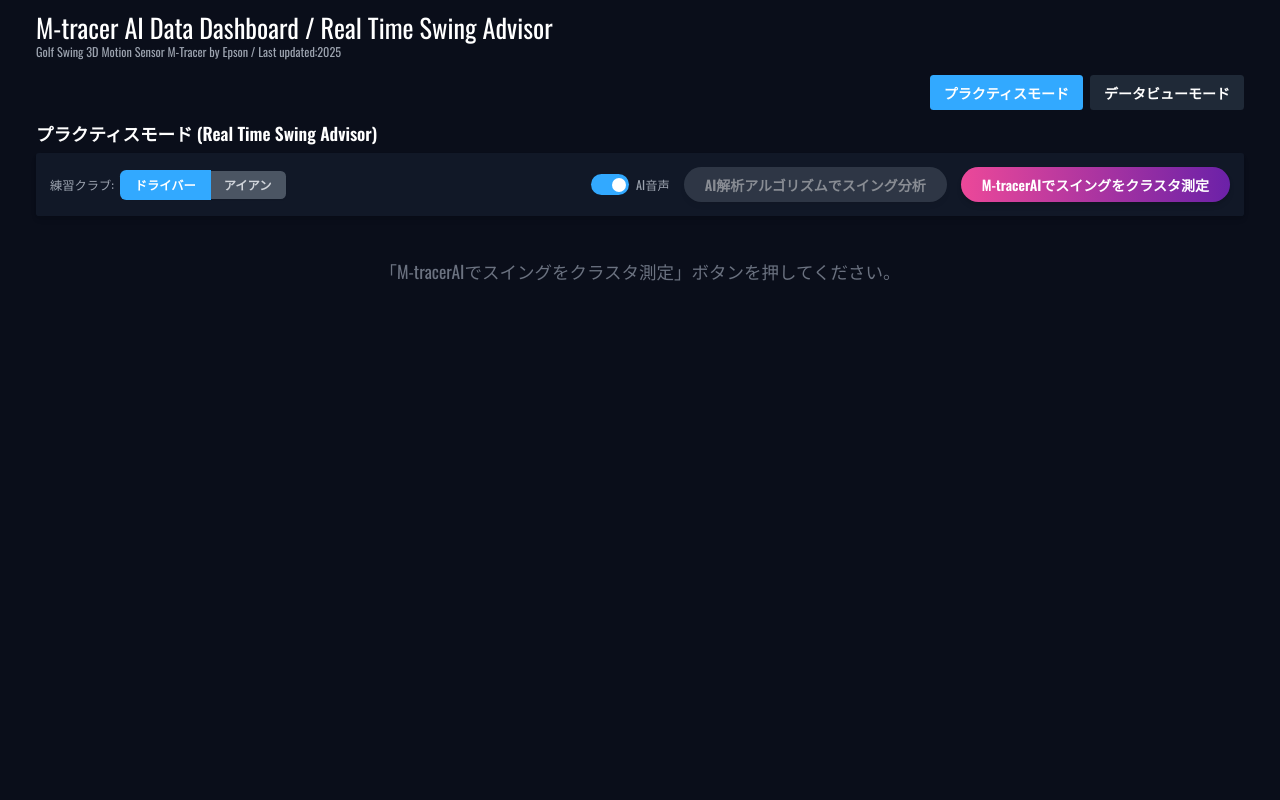
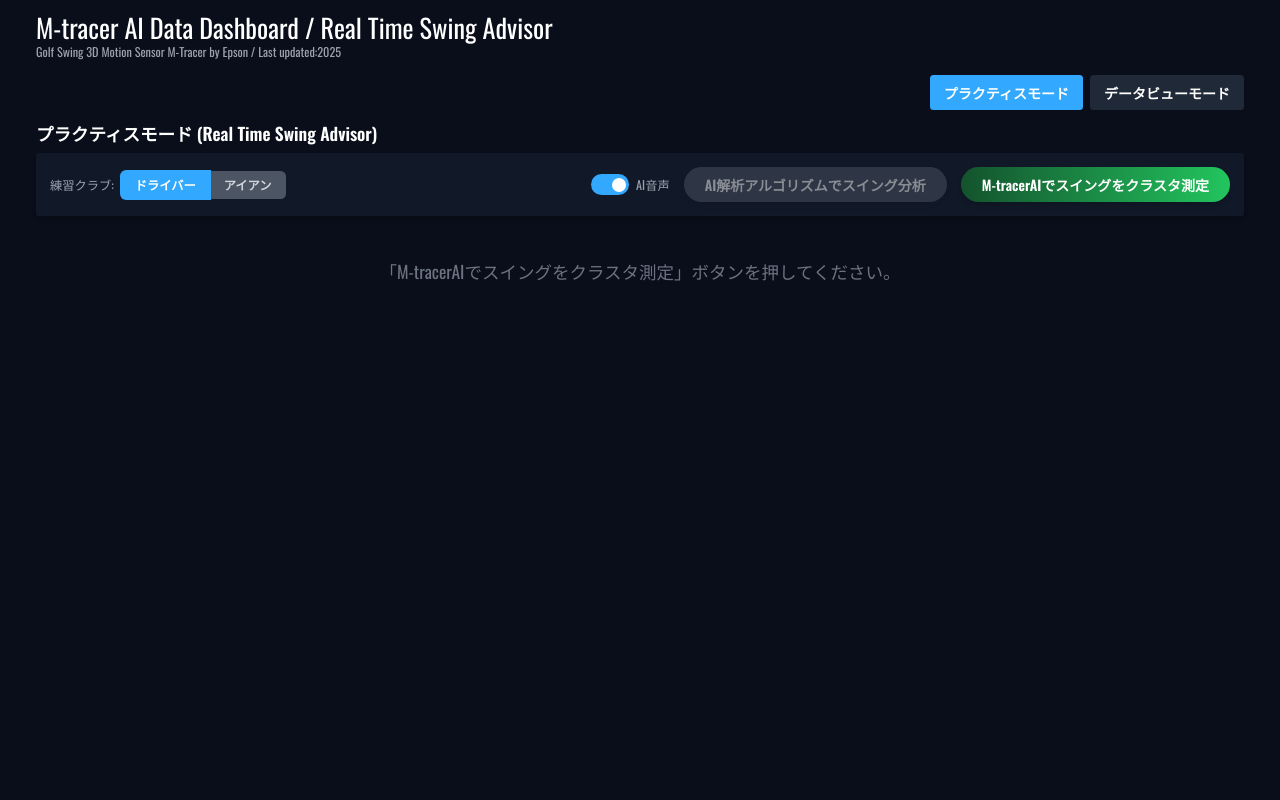
Before and after one commit to gakutakimoto/m-tarcer-RTA, a Next.js app: page /practice in a window 1280 px wide. Shown: the top 800 px of the page. Built offline with nearby package versions, Linux system fonts and the light colour scheme.

Commit message:
Practiceモード改修、トップページ確認済み、安定版

```diff
--- a/src/app/practice/page.tsx
+++ b/src/app/practice/page.tsx
@@ -415,7 +415,7 @@
             <button
               onClick={handleMeasureSwing}
               disabled={isLoading || isTtsPlaying}
-              className={`px-6 py-2 rounded-3xl text-white font-semibold shadow-md transition duration-150 ease-in-out ${isLoading || isTtsPlaying ? 'bg-gray-500 cursor-not-allowed' : 'bg-gradient-to-r from-pink-500 to-purple-800 hover:from-purple-600 hover:to-pink-600'} disabled:opacity-50`}
+              className={`px-6 py-2 rounded-3xl text-white font-semibold shadow-md transition duration-150 ease-in-out ${isLoading || isTtsPlaying ? 'bg-gray-500 cursor-not-allowed' : 'bg-gradient-to-r from-green-900 to-green-500 hover:from-green-700 hover:to-green-400'} disabled:opacity-50`}
             >
                {isLoading ? "測定中..." : "M-tracerAIでスイングをクラスタ測定"}
             </button>
```
